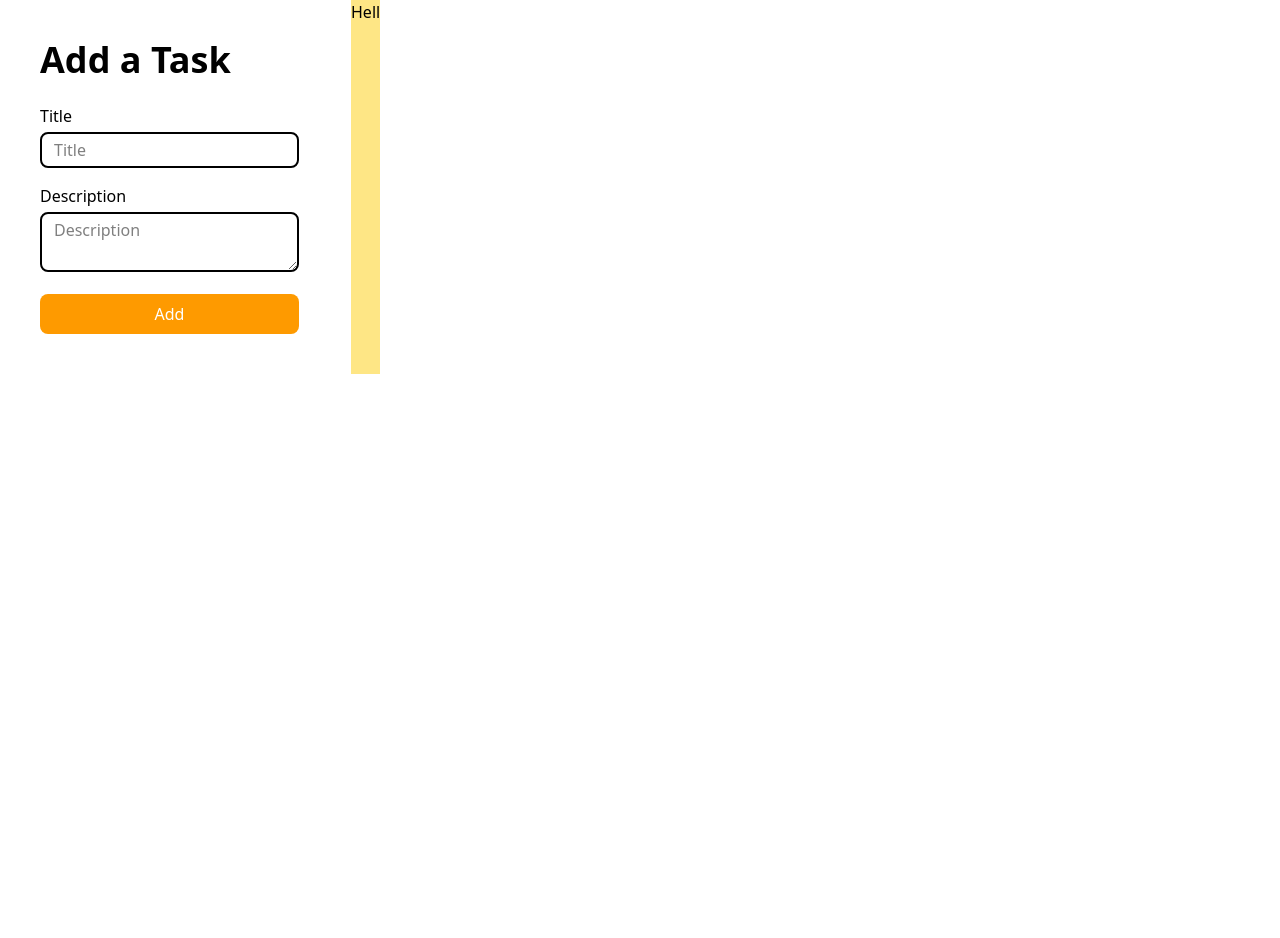
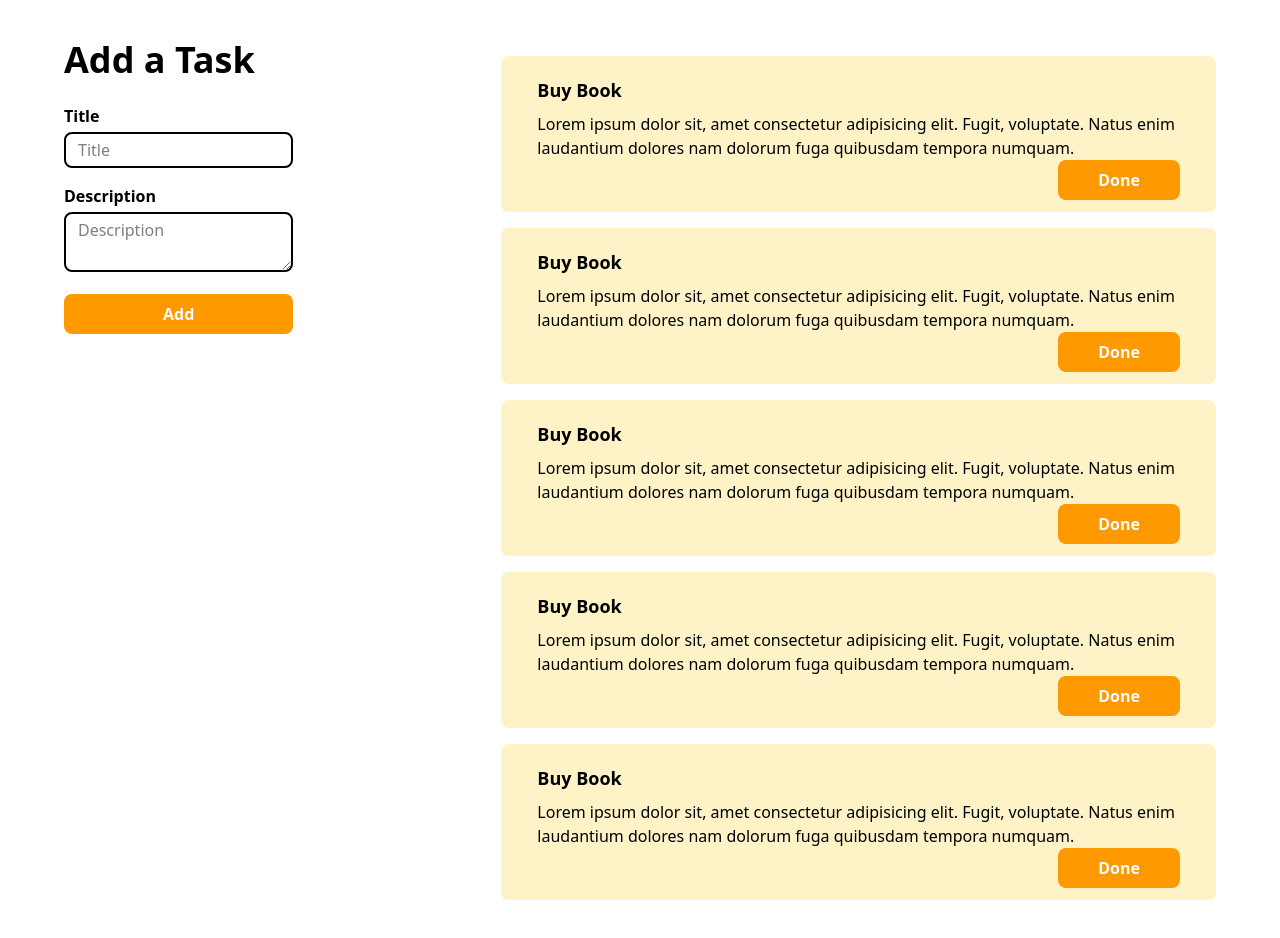
Before and after one commit to RandimaD25/todo-application, a React (Vite) app in the folder frontend/: page / in a window 1280 px wide. Shown: the top 938 px of the page. Before the commit the page ends 800 px from the top, so only its background shows below. Built offline with nearby package versions, Linux system fonts and the light colour scheme.

Commit message:
feat: implement the TodoItem component

```diff
--- /dev/null
+++ b/frontend/src/components/TodoItem.jsx
@@ -0,0 +1,21 @@
+import React from "react";
+
+const TodoItem = () => {
+  return (
+    <div className="bg-amber-100 p-3 rounded-lg my-4 xl:ml-20">
+      <p className="text-lg font-bold px-6 py-2">Buy Book</p>
+      <p className="px-6">
+        Lorem ipsum dolor sit, amet consectetur adipisicing elit. Fugit,
+        voluptate. Natus enim laudantium dolores nam dolorum fuga quibusdam
+        tempora numquam.
+      </p>
+      <div className="flex  justify-end mx-6">
+        <button className="bg-amber-500 text-white py-2 px-10 rounded-lg font-semibold">
+          Done
+        </button>
+      </div>
+    </div>
+  );
+};
+
+export default TodoItem;
--- a/frontend/src/pages/Todo.jsx
+++ b/frontend/src/pages/Todo.jsx
@@ -1,26 +1,31 @@
 import React from "react";
+import TodoItem from "../components/TodoItem";
 
 const Todo = () => {
   return (
-    <div className="md:flex gap-3">
-      <div className="p-10">
+    <div className="xl:flex gap-5 md:gap-10 lg:gap-16 xl:gap-32 2xl-40 py-10 px-5 xl:px-16">
+      <div className="xl:w-1/3">
         <h1 className="text-4xl font-bold">Add a Task</h1>
 
         <div className="mt-6 ">
           <form action="">
             <div className="my-4">
-              <label htmlFor="title">Title</label>
+              <label htmlFor="title" className="font-semibold">
+                Title
+              </label>
               <br />
               <input
                 type="text"
                 placeholder="Title"
                 id="title"
-                className="outline-none border-2 border-solid rounded-lg py-1 mt-1 px-3 w-full"
+                className="outline-none border-2 border-solid rounded-lg py-1 mt-1 px-3 w-full "
               />
             </div>
 
             <div className="my-4">
-              <label htmlFor="description">Description</label>
+              <label htmlFor="description" className="font-semibold">
+                Description
+              </label>
               <br />
               <textarea
                 type="text"
@@ -30,13 +35,20 @@ const Todo = () => {
               />
             </div>
 
-            <button className="bg-amber-500 text-white py-2 px-3 rounded-lg w-full">
+            <button className="bg-amber-500 font-semibold text-white py-2 px-3 rounded-lg w-full">
               Add
             </button>
           </form>
         </div>
       </div>
-      <div className="bg-amber-200">Hell</div>
+
+      <div className="">
+        <TodoItem />
+        <TodoItem />
+        <TodoItem />
+        <TodoItem />
+        <TodoItem />
+      </div>
     </div>
   );
 };
```
